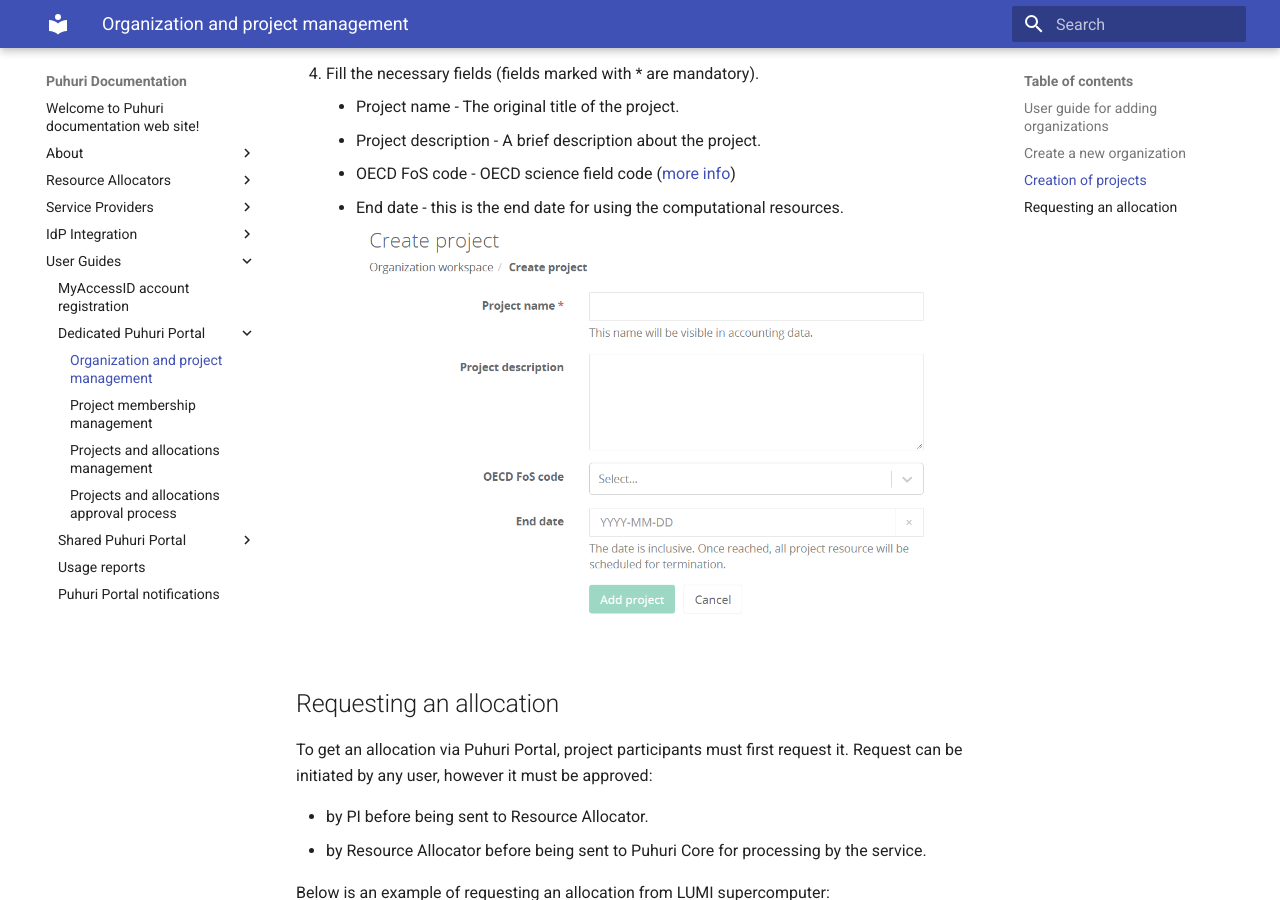
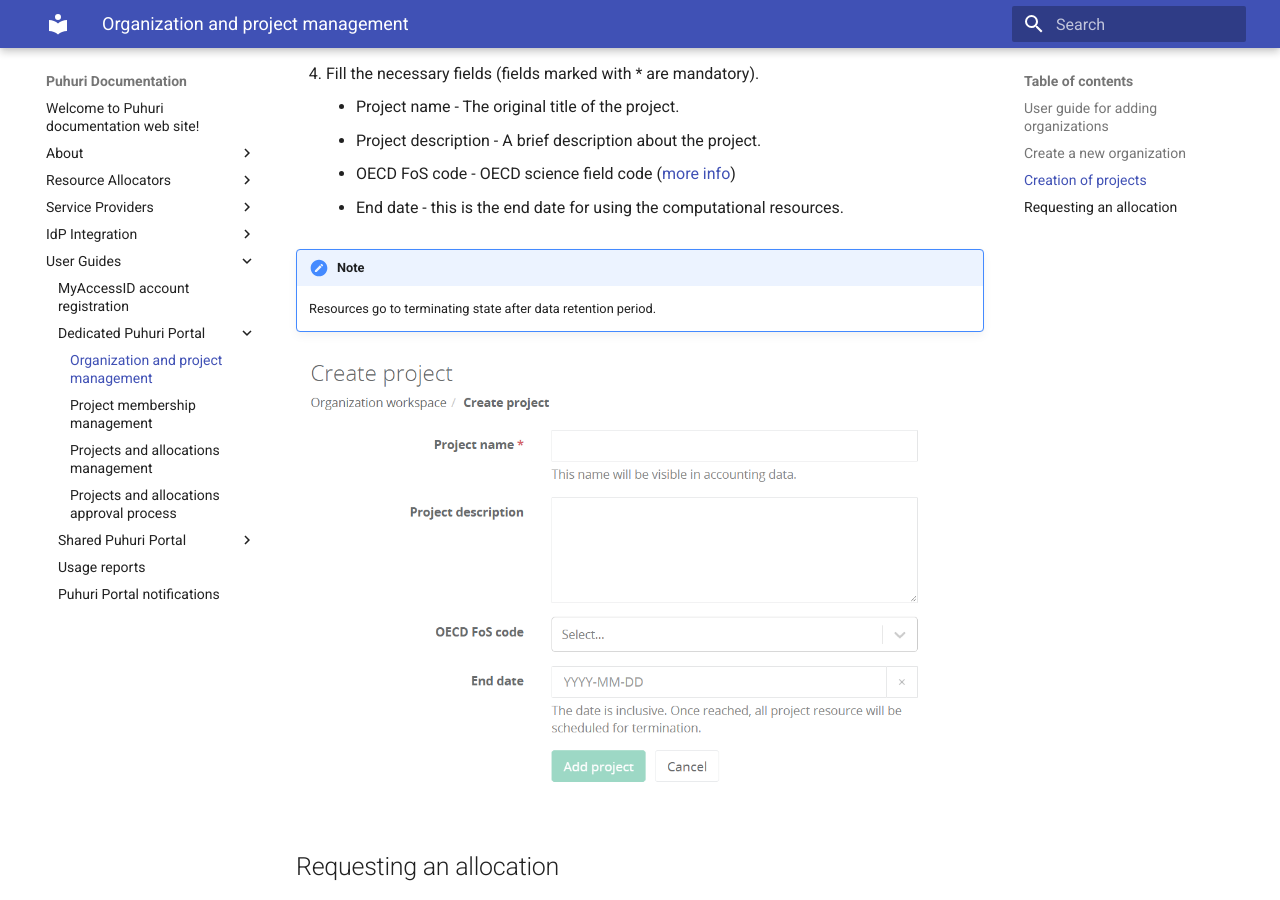
Before and after one commit to neicnordic/puhuri-web, an MkDocs documentation site: the page built from docs/user_guides/user_guide_dedicated/organization_and_project_management.md, in a window 1280 px wide and 900 px high, scrolled down 4584 px. Built offline with MkDocs 1.6.1 and Material for MkDocs 9.7.7, drawn with Linux system fonts in a browser that asks for light colours.

Commit message:
Update organization_and_project_management.md

```diff
--- a/docs/user_guides/user_guide_dedicated/organization_and_project_management.md
+++ b/docs/user_guides/user_guide_dedicated/organization_and_project_management.md
@@ -55,6 +55,10 @@ Prerequisites for creating projects:
     - Project description - A brief description about the project.
     - OECD FoS code - OECD science field code ([more info](https://joinup.ec.europa.eu/collection/eu-semantic-interoperability-catalogue/solution/field-science-and-technology-classification/about))
     - End date - this is the end date for using the computational resources.
+
+!!! note
+    Resources go to terminating state after data retention period.
+
    ![Project details](../../assets/Create_prj_new.PNG)
 
 
```
